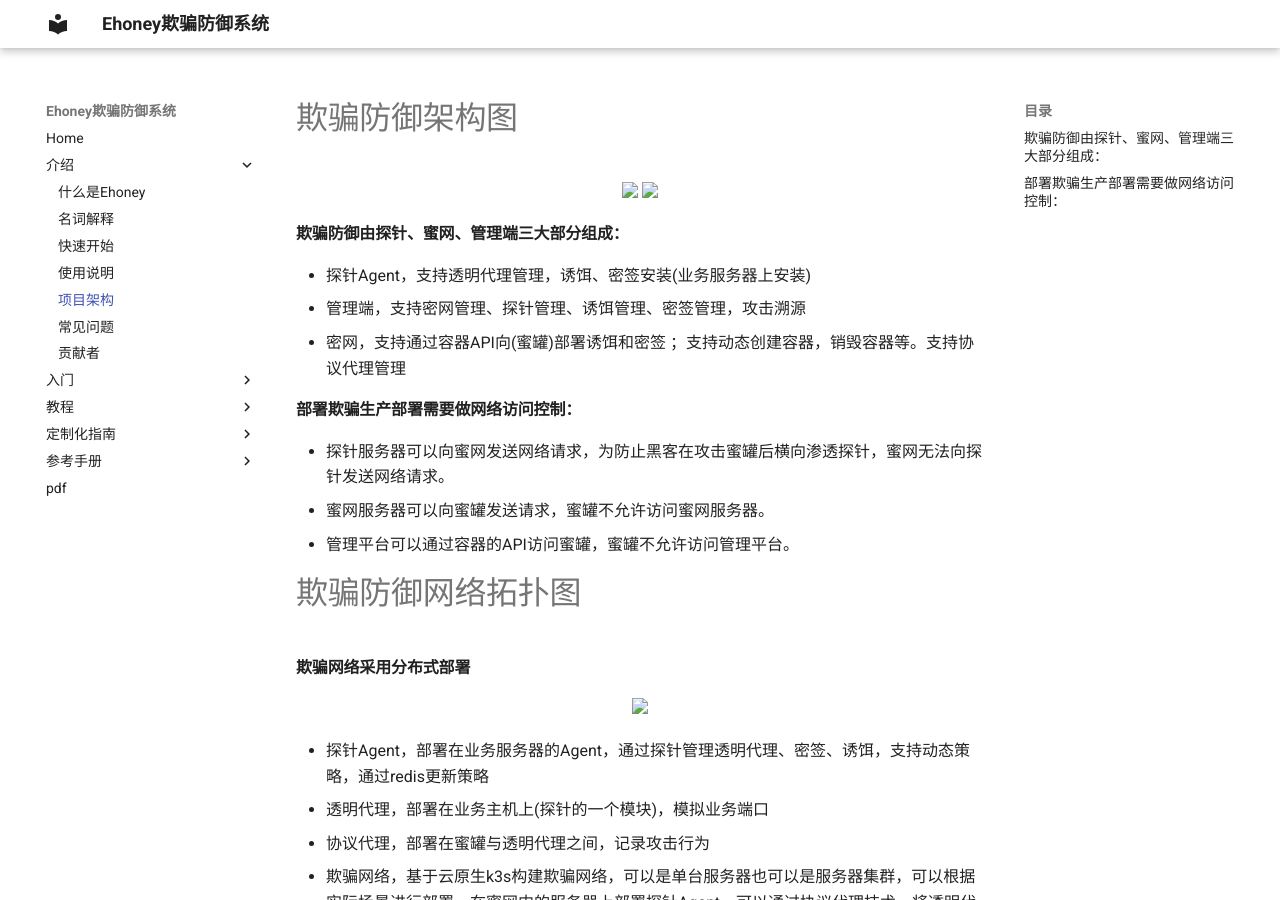
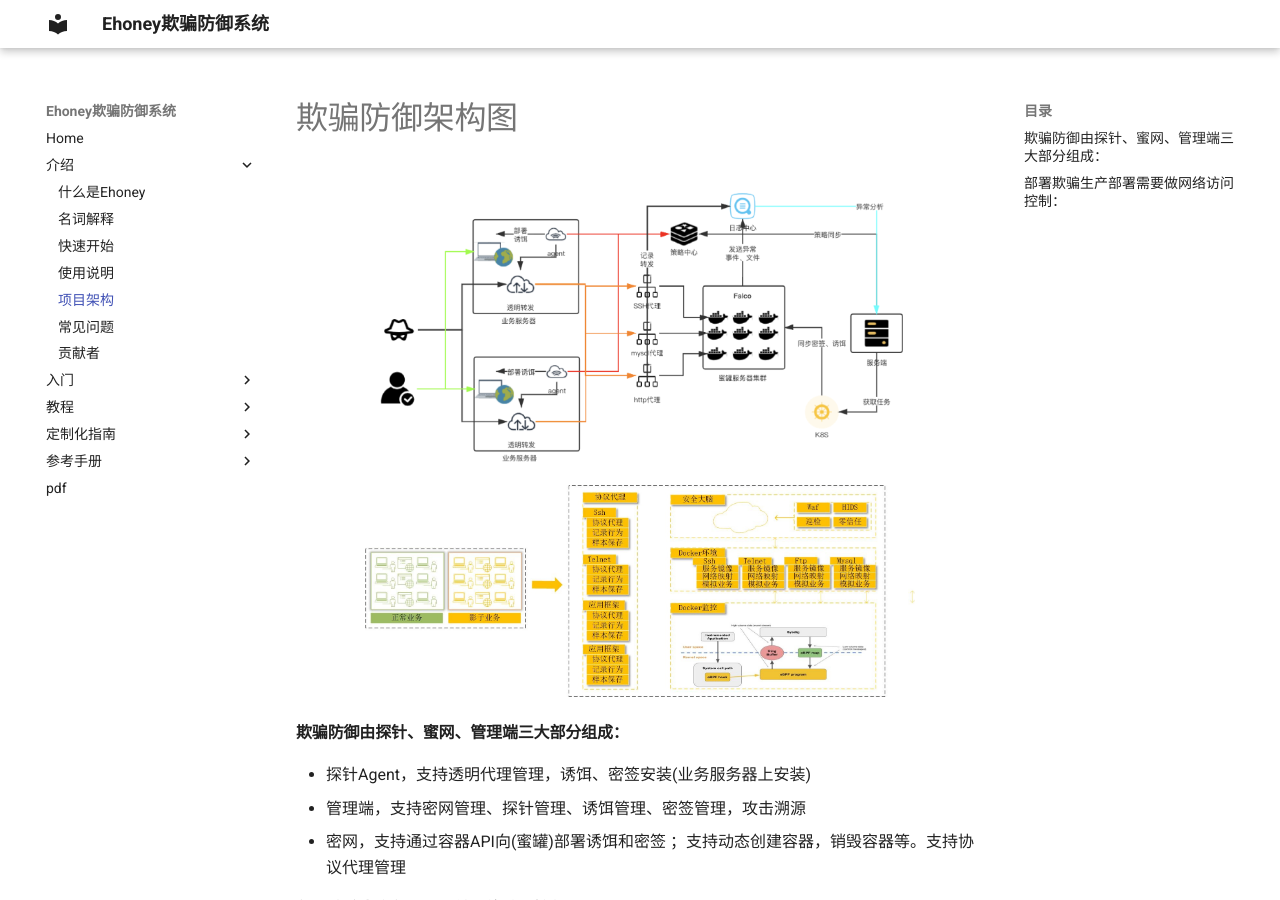
Before and after one commit to seccome/Ehoney, an MkDocs documentation site: the page built from doc/Introduction/Architecture.md, in a window 1280 px wide and 900 px high. Built offline with MkDocs 1.6.1 and Material for MkDocs 9.7.7, drawn with Linux system fonts in a browser that asks for light colours.

Commit message:
Update Architecture.md

```diff
--- a/doc/Introduction/Architecture.md
+++ b/doc/Introduction/Architecture.md
@@ -1,8 +1,8 @@
 # 欺骗防御架构图
 <div align=center>
-<img src="../img/ar.png" width=80% />
+<img src="https://github.com/seccome/Ehoney/blob/master/doc/img/ar.png" width=80% />
 
-<img src="../img/net.jpg" width=80% />
+<img src="https://github.com/seccome/Ehoney/blob/master/doc/img/net.jpg" width=80% />
 </div>
 
 #### 欺骗防御由探针、蜜网、管理端三大部分组成：
@@ -18,7 +18,7 @@
 # 欺骗防御网络拓扑图
 #### 欺骗网络采用分布式部署
 <div align=center>
-<img src="../img/vsdx.jpg" width=100% height=170px />
+<img src="https://github.com/seccome/Ehoney/blob/master/doc/img/vsdx.jpg" width=100% height=170px />
 </div>
 
 - 探针Agent，部署在业务服务器的Agent，通过探针管理透明代理、密签、诱饵，支持动态策略，通过redis更新策略
@@ -28,5 +28,5 @@
 
 # 欺骗防御技术全景图
 <div align=center>
-<img src="../img/all.jpg" width=60% height=350px/>
+<img src="https://github.com/seccome/Ehoney/blob/master/doc/img/all.jpg" width=60% height=350px/>
 </div>
```
